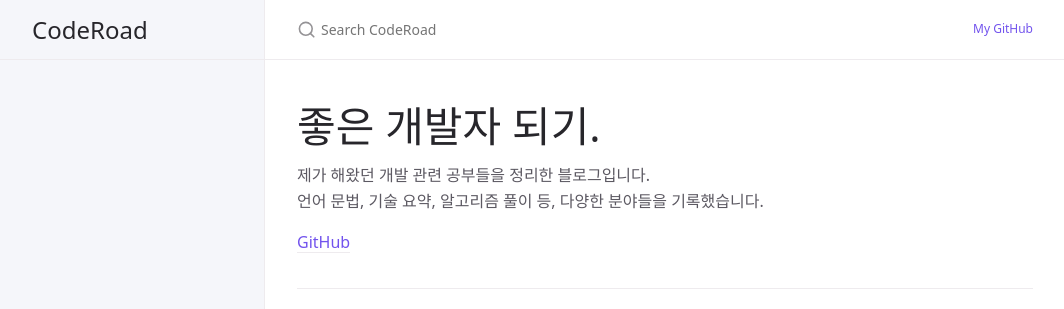
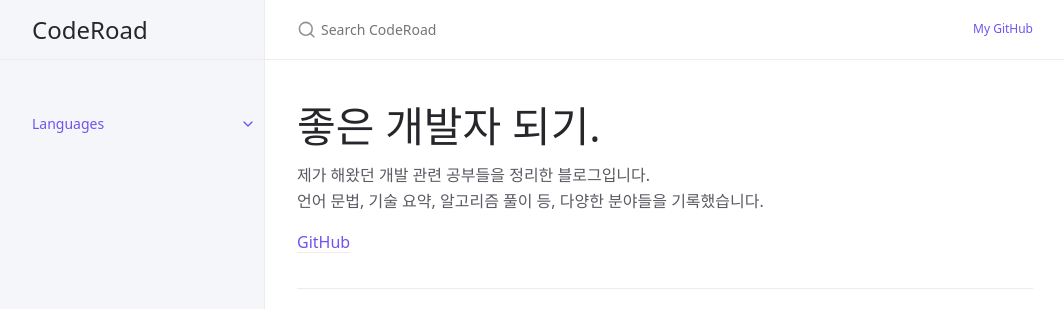
Before and after one commit to hangillee/hangillee.github.io, a Jekyll site: the page built from index.md, in a window 1280 px wide. Shown: the top 309 px of the page, without its empty margins (107-1171 px from the left). Built offline with Jekyll 4.4.1, drawn with Linux system fonts in a browser that asks for light colours.

Commit message:
CHORE Edit collection

```diff
--- a/_config.yml
+++ b/_config.yml
@@ -126,14 +126,14 @@ compress_html:
     envs: all
 
 collections:
-  langsyntax:
+  languages:
     permalink: "/:collection/:path:output_ext"
     output: true
 
 just_the_docs:
   collections:
-    langsyntax:
-      name: LangSyntax
+    languages:
+      name: Languages
       nav_exclude: false
       nav_fold: true
       search_exclude: true
```
Also changed, not shown: _languages/index.md (renamed from _LangSyntax/index.md, +3 -3 lines).
